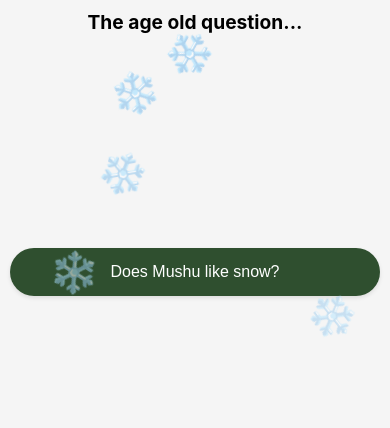
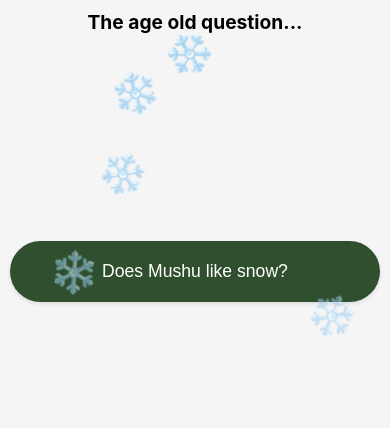
Before and after one commit to willbecodingupastorm/LearningApps-Mushu, a plain HTML site: page index.html in a window 390 px wide. Shown: the top 428 px of the page. Drawn offline with Linux system fonts and the light colour scheme.

Commit message:
fix padding

```diff
--- a/styles.css
+++ b/styles.css
@@ -61,7 +61,7 @@ body {
     font-size: 1.2em;
     border: none;
     border-radius: 50px;
-    background-color: #2F4F2F;  /* Dark green color */
+    background-color: #2F4F2F;
     color: white;
     cursor: pointer;
     transition: all 0.3s ease;
@@ -140,8 +140,8 @@ body {
     }
 
     #snow-question {
-        padding: 15px 30px;
-        font-size: 1em;
+        padding: 20px 40px;  /* Match the desktop padding */
+        font-size: 1.1em;    /* Slightly smaller font but not too small */
         margin-bottom: 20px;
     }
 
```
